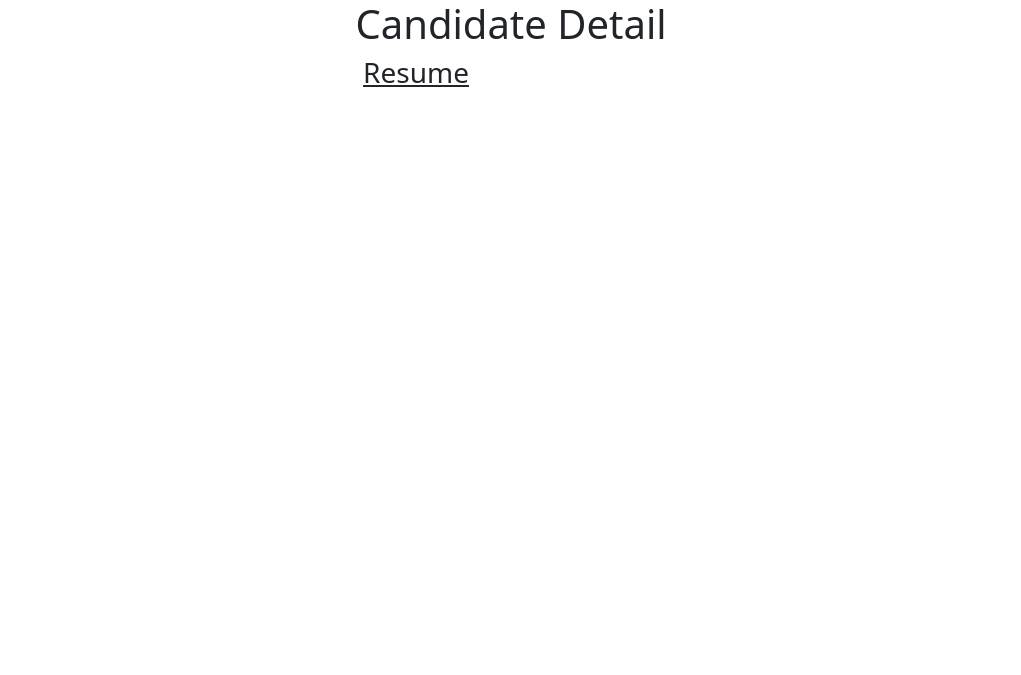
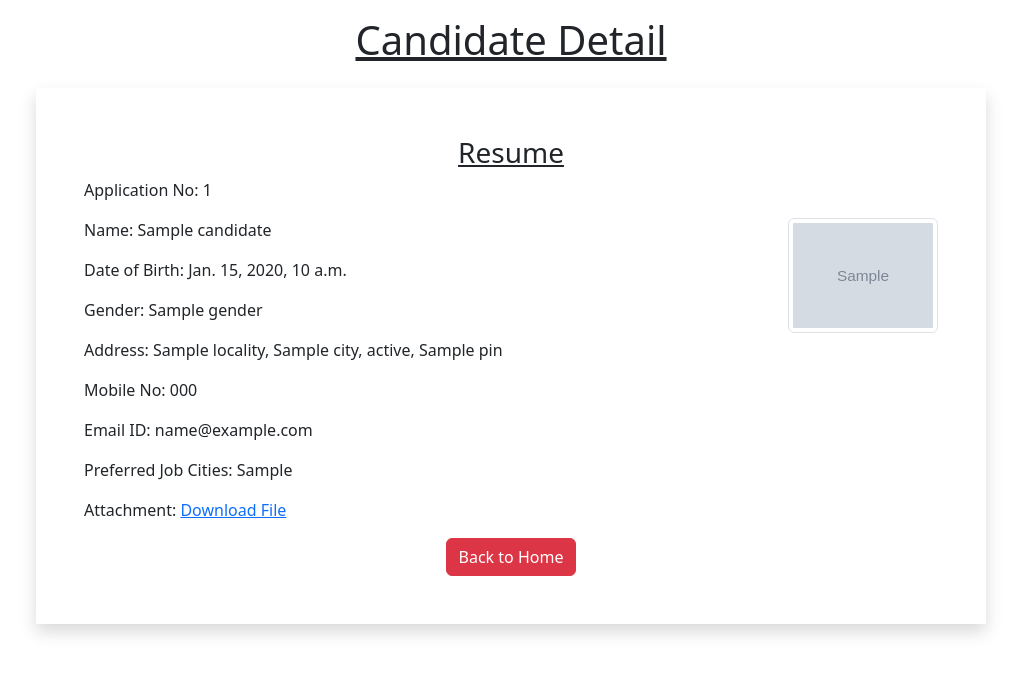
Before and after one commit to Nikul30701/Resume-Uploader, a Django app: template myapp/templates/candidate.html in a window 1280 px wide. Shown: the top 675 px of the page, without its empty margins (129-1150 px from the left). Run offline with Django 3.2, Linux system fonts and the light colour scheme; the template is opened without the code that fills it: most values are stand-ins (such as "Sample title", 1, 10 or a date in 2020); grey boxes marked "Sample" are stand-in pictures; some libraries are stand-ins or nearby versions.

Commit message:
complate

```diff
--- a/myapp/admin.py
+++ b/myapp/admin.py
@@ -4,5 +4,5 @@ from .models import Resume
 @admin.register(Resume)
 class ResumeModelAdmin(admin.ModelAdmin):
     list_display = ['id','name', 'dob' , 'gender', 'locality','city',
-                    'pin','state', 'mobile', 'job_city', 'profile_image',
+                    'pin','state', 'mobile','email', 'job_city', 'profile_image',
                     'my_file']
--- a/myapp/form.py
+++ b/myapp/form.py
@@ -22,7 +22,7 @@ class ResumeForm(forms.ModelForm):
     class Meta:
         model = Resume
         fields = ['id','name', 'dob' , 'gender', 'locality','city',
-                    'pin','state', 'mobile', 'job_city', 'profile_image',
+                    'pin','state', 'mobile','email', 'job_city', 'profile_image',
                     'my_file']
         labels = {'name':'Full Name','dob':"Date Of Birth",
                   'pin':'Pin Code', 'mobile':'Mobile No.', 'email':'Email ID',
--- a/myapp/templates/candidate.html
+++ b/myapp/templates/candidate.html
@@ -1,26 +1,37 @@
 <!DOCTYPE html>
+{% load myfilter %}
 <html lang="en">
 <head>
     <meta charset="UTF-8">
-    <meta http-equiv="X-UA-Compatible" content="IE-edge">
+    <meta http-equiv="X-UA-Compatible" content="IE=edge">
     <meta name="viewport" content="width=device-width,initial-scale=1.0">
-    <link href="https://cdn.jsdelivr.net/npm/bootstrap@5.2.0-beta1/dist/css/bootstrap.min.css"
-          rel="stylesheet" integrity="sha384-0evHe/X+R7YkIZDRvuzKMRqM+OrBnVFBL6DOitfPri4tjfHxaWutUpFmBp4vmVor"
-          crossorigin="anonymous">
-    <title></title>
+    <link href="https://cdn.jsdelivr.net/npm/bootstrap@5.2.0-beta1/dist/css/bootstrap.min.css" rel="stylesheet" integrity="sha384-0evHe/X+R7YkIZDRvuzKMRqM+OrBnVFBL6DOitfPri4tjfHxaWutUpFmBp4vmVor" crossorigin="anonymous">
+    <title>Candidate Detail</title>
 </head>
 <body>
     <div class="container">
-        <h1 class="alert-danger text-center">Candidate Detail</h1>
+        <h1 class="alert-danger text-center p-3"><u>Candidate Detail</u></h1>
         <div class="row">
-            <div class="col-sm-10">
+            <div class="col-sm-10 shadow p-5 offset-sm-1">
                 <h3 class="text-center"><u>Resume</u></h3>
-                <p></p>
+                <p>Application No: {{ candidate.id }}</p>
+                <img src="{{ candidate.profile_image.url }}" alt="Profile Image" class="img-fluid img-thumbnail float-end mt-6" width="150" height="150">
+                <p>Name: {{ candidate.name }}</p>
+                <p>Date of Birth: {{ candidate.dob }}</p>
+                <p>Gender: {{ candidate.gender }}</p>
+                <p>Address: {{ candidate.locality }}, {{ candidate.city }}, {{ candidate.state }}, {{ candidate.pin }}</p>
+                <p>Mobile No: {{ candidate.mobile }}</p>
+                <p>Email ID: {{ candidate.email }}</p>
+                <p>Preferred Job Cities: {{ candidate.job_city|remove_special:"[]'" }}</p>
+                <p>Attachment: <a href="{{ candidate.my_file.url }}">Download File</a></p>
+                <div class="text-center">
+                    <a href="/" class="btn btn-danger">Back to Home</a>
+                </div>
             </div>
         </div>
     </div>
 
- <script src="https://cdn.jsdelivr.net/npm/@popperjs/core@2.11.6/dist/umd/popper.min.js" integrity="sha384-oBqDVmMz4fnFO9gybIVjO1a4A5dNQ0JlvOMxq3XTQB8U4vNJKaUg3DyWcLkzY05B" crossorigin="anonymous"></script>
-
+    <script src="https://cdn.jsdelivr.net/npm/@popperjs/core@2.11.6/dist/umd/popper.min.js" integrity="sha384-oBqDVmMz4fnFO9gybIVjO1a4A5dNQ0JlvOMxq3XTQB8U4vNJKaUg3DyWcLkzY05B" crossorigin="anonymous"></script>
+    <script src="https://cdn.jsdelivr.net/npm/bootstrap@5.2.0-beta1/dist/js/bootstrap.min.js" integrity="sha384-pprn3073KE6tl6mlQnikDURyCLXo3dNfDkD2rpztKRvPnn9uwsU0IVz6wWJ5V5Sk" crossorigin="anonymous"></script>
 </body>
 </html>
--- a/myapp/templates/home.html
+++ b/myapp/templates/home.html
@@ -14,7 +14,7 @@
 </head>
 <body>
  <div class="container mb-5">
-     <h1 class="alert-danger text-center p">Resume Uploader</h1>
+     <h1 class="alert-danger text-center p-3">Resume Uploader</h1>
      <div class="row">
          <div class="col-sm-8">
              <form action="" method="post" enctype="multipart/form-data" class="shadow p-5">
--- /dev/null
+++ b/myapp/templatetags/myfilter.py
@@ -0,0 +1,11 @@
+from django import template
+register = template.Library()
+
+@register.filter(name='remove_special')
+def remove_chars(value, arg):
+    print("Arg:",arg)
+    print("Value:", value)
+    for character in arg:
+        print(character)
+        value = value.replace(character, "")
+    return value
--- a/mysite/settings.py
+++ b/mysite/settings.py
@@ -38,6 +38,7 @@ INSTALLED_APPS = [
     'django.contrib.messages',
     'django.contrib.staticfiles',
     'myapp',
+    'django_unused_media',
 ]
 
 MIDDLEWARE = [
```
Also changed, not shown: myapp/templates/__init__.py (added), myapp/templatetags/__init__.py (added).
